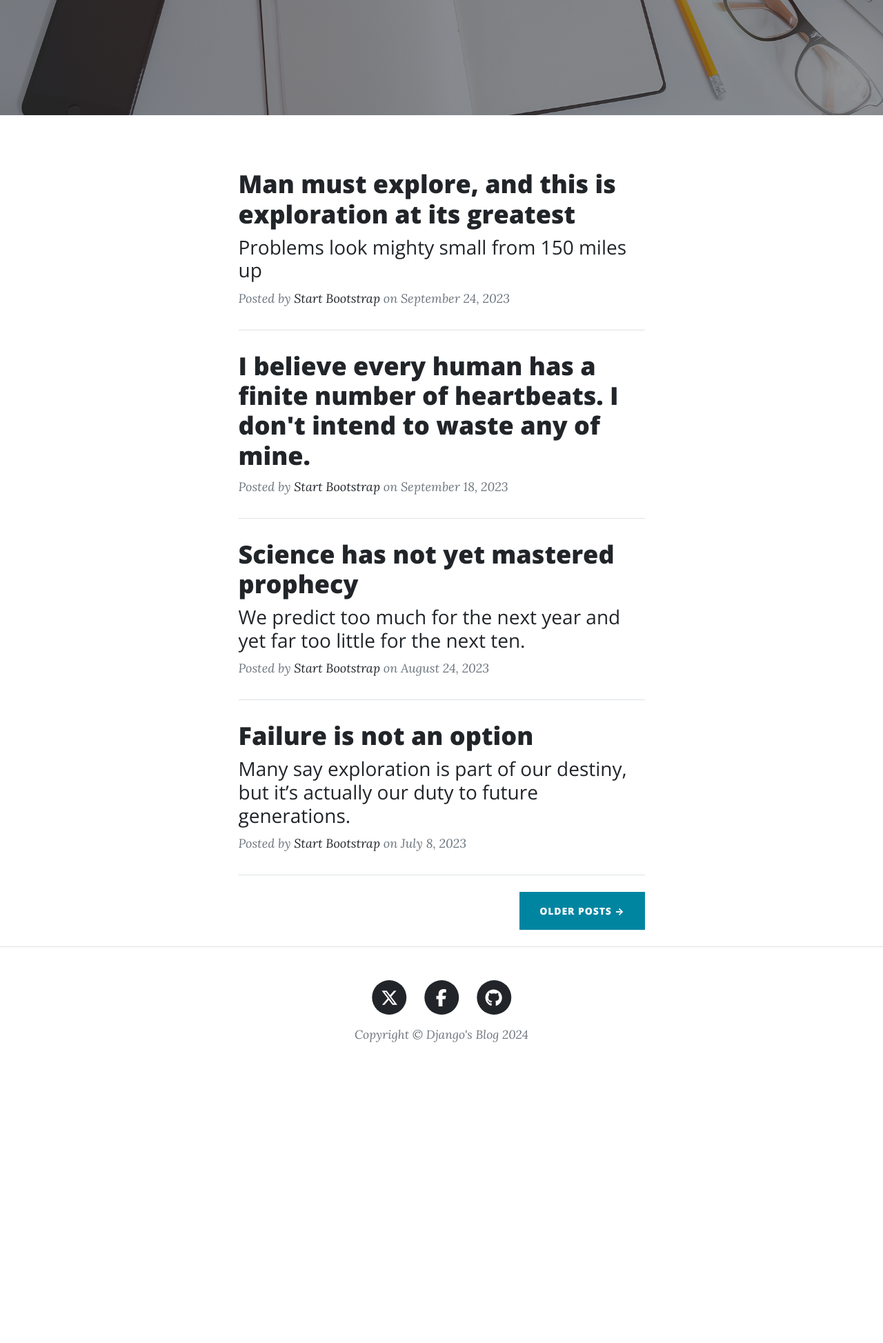
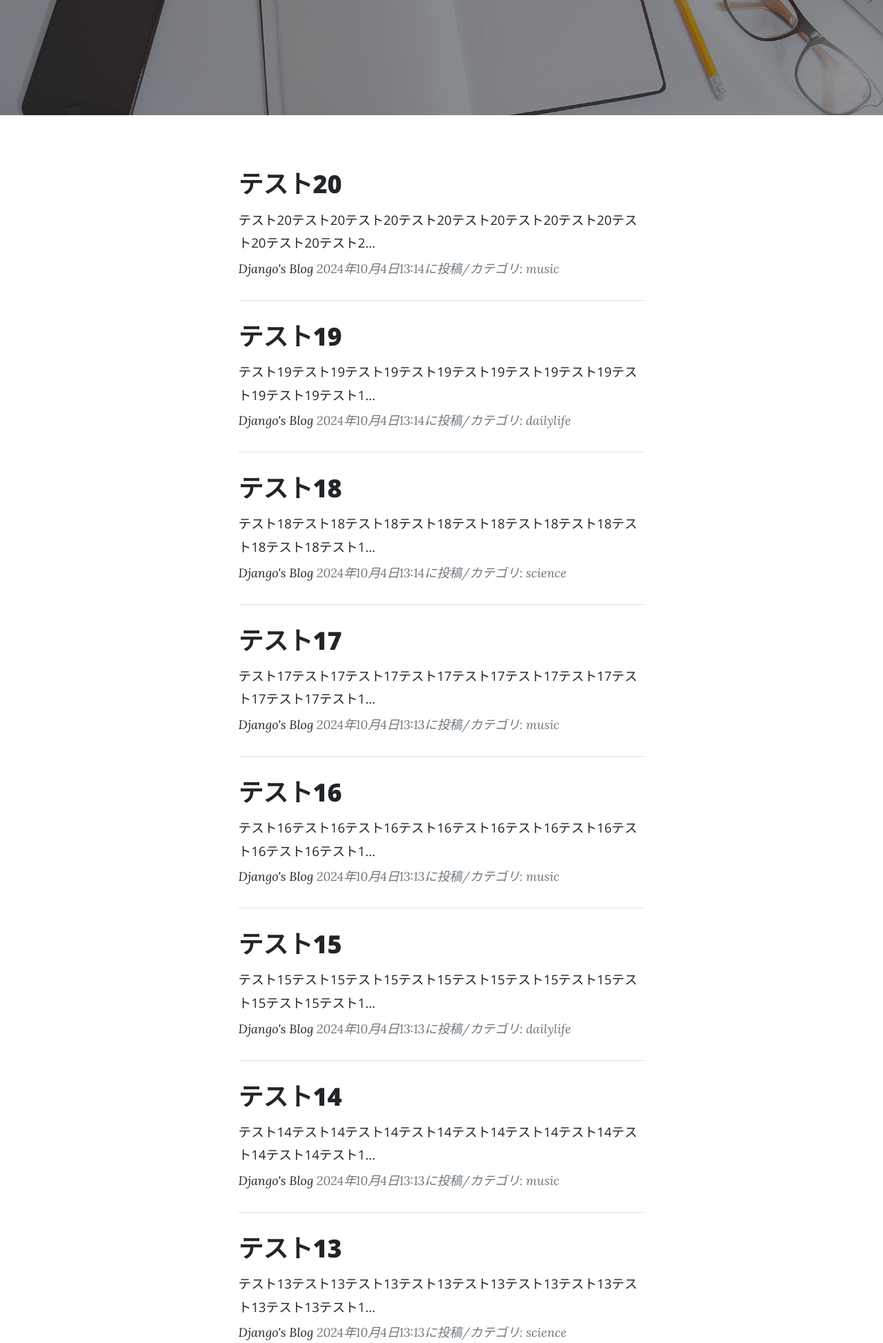
Before and after one commit to KurosawaTakamasa/blogproject, a Django app: page / in a window 1280 px wide. Shown: the part 365-2312 px from the top of the page at 69% size. Before the commit the page ends 1876 px from the top, so only its background shows below. Run offline with Django 4.2, Linux system fonts and the light colour scheme; data comes from the database, SQL or seed files in the repository; some libraries are stand-ins or nearby versions.

Commit message:
10/4 トップページ完成

```diff
--- a/blogapp/templates/index.html
+++ b/blogapp/templates/index.html
@@ -52,59 +52,26 @@
         <div class="container px-4 px-lg-5">
             <div class="row gx-4 gx-lg-5 justify-content-center">
                 <div class="col-md-10 col-lg-8 col-xl-7">
+                    {% for record in object_list %}
                     <!-- Post preview-->
                     <div class="post-preview">
                         <a href="post.html">
-                            <h2 class="post-title">Man must explore, and this is exploration at its greatest</h2>
-                            <h3 class="post-subtitle">Problems look mighty small from 150 miles up</h3>
+                            <h2 class="post-title">{{record.title}}</h2>
+                            <h3 class="post-subtitle">
+                                <span style='font-size: 14pt'>
+                                    {{record.content | truncatechars:50}}
+                                </span>
+                            </h3>
                         </a>
                         <p class="post-meta">
-                            Posted by
-                            <a href="#!">Start Bootstrap</a>
-                            on September 24, 2023
+                            <a href="#!">Django's Blog</a>
+                            {{record.posted_at}}に投稿/カテゴリ: {{record.category}}
                         </p>
                     </div>
                     <!-- Divider-->
                     <hr class="my-4" />
-                    <!-- Post preview-->
-                    <div class="post-preview">
-                        <a href="post.html"><h2 class="post-title">I believe every human has a finite number of heartbeats. I don't intend to waste any of mine.</h2></a>
-                        <p class="post-meta">
-                            Posted by
-                            <a href="#!">Start Bootstrap</a>
-                            on September 18, 2023
-                        </p>
-                    </div>
-                    <!-- Divider-->
-                    <hr class="my-4" />
-                    <!-- Post preview-->
-                    <div class="post-preview">
-                        <a href="post.html">
-                            <h2 class="post-title">Science has not yet mastered prophecy</h2>
-                            <h3 class="post-subtitle">We predict too much for the next year and yet far too little for the next ten.</h3>
-                        </a>
-                        <p class="post-meta">
-                            Posted by
-                            <a href="#!">Start Bootstrap</a>
-                            on August 24, 2023
-                        </p>
-                    </div>
-                    <!-- Divider-->
-                    <hr class="my-4" />
-                    <!-- Post preview-->
-                    <div class="post-preview">
-                        <a href="post.html">
-                            <h2 class="post-title">Failure is not an option</h2>
-                            <h3 class="post-subtitle">Many say exploration is part of our destiny, but it’s actually our duty to future generations.</h3>
-                        </a>
-                        <p class="post-meta">
-                            Posted by
-                            <a href="#!">Start Bootstrap</a>
-                            on July 8, 2023
-                        </p>
-                    </div>
-                    <!-- Divider-->
-                    <hr class="my-4" />
+                    {% endfor %}
+
                     <!-- Pager-->
                     <div class="d-flex justify-content-end mb-4"><a class="btn btn-primary text-uppercase" href="#!">Older Posts →</a></div>
                 </div>
--- a/blogapp/views.py
+++ b/blogapp/views.py
@@ -1,6 +1,12 @@
 from django.shortcuts import render
-from django.views.generic.base import TemplateView
+from django.views.generic import ListView
+from .models import BlogPost
 
-class IndexView(TemplateView):
+class IndexView(ListView):
     #描画する(レンダリングする) HTMLファイルを指定
     template_name = 'index.html'
+
+    #参照するモデルを指定
+    #model = BlogPost
+
+    queryset = BlogPost.objects.order_by('-posted_at')
```
